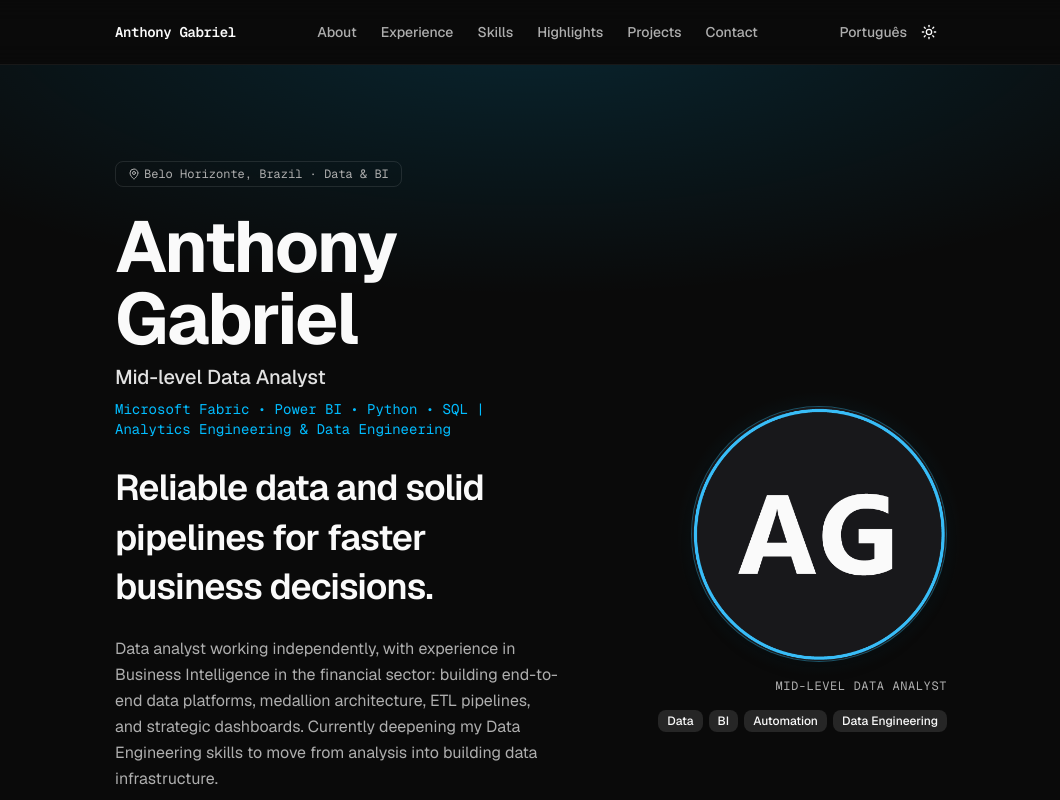
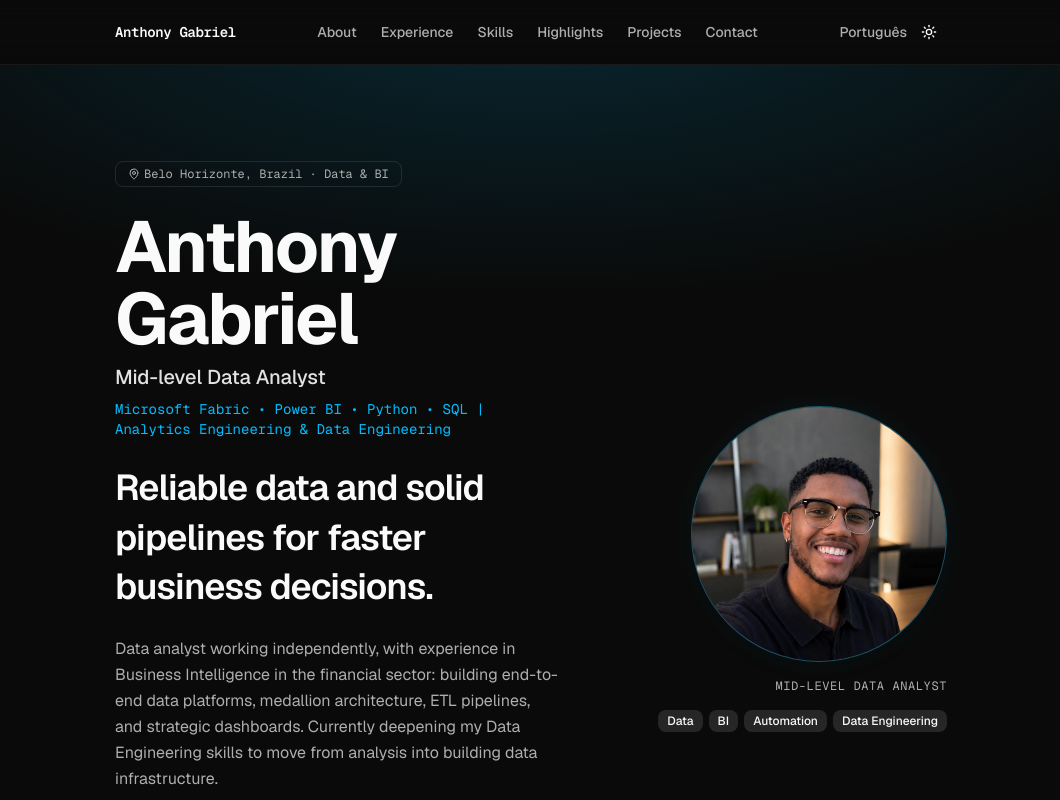
Before and after one commit to anthonygaab13/portfolio, a Next.js app: page /en in a window 1280 px wide. Shown: the top 800 px of the page, without its empty margins (109-1169 px from the left). Built offline with nearby package versions, Linux system fonts and the light colour scheme.

Commit message:
Adiciona foto real do usuario no hero
- Substitui o placeholder de iniciais por public/images/avatar.jpg
- Ajusta object-position da foto no circulo do hero para melhor
  enquadramento do rosto

```diff
--- a/src/components/sections/Hero.tsx
+++ b/src/components/sections/Hero.tsx
@@ -79,7 +79,7 @@ export async function Hero({ locale }: { locale: Locale }) {
                 alt={profile.name}
                 width={256}
                 height={256}
-                className="size-full object-cover"
+                className="size-full object-cover object-[50%_20%]"
                 priority
               />
             </div>
--- a/src/content/shared/profile-meta.ts
+++ b/src/content/shared/profile-meta.ts
@@ -1,8 +1,7 @@
 // Dados não-traduzíveis: mesmos em qualquer idioma (links, datas, imagens, ordem).
 // Os arquivos content/pt e content/en importam isso e mesclam com o texto traduzido.
 
-// Placeholder — trocar por uma foto real em public/images/avatar.jpg (ou .png).
-export const avatarSrc = "/images/avatar.png";
+export const avatarSrc = "/images/avatar.jpg";
 
 export const contactBase = {
   email: "anthonygabrieleg09@gmail.com",
```
Also changed, not shown: public/images/avatar.jpg (added), public/images/avatar.png (deleted).
